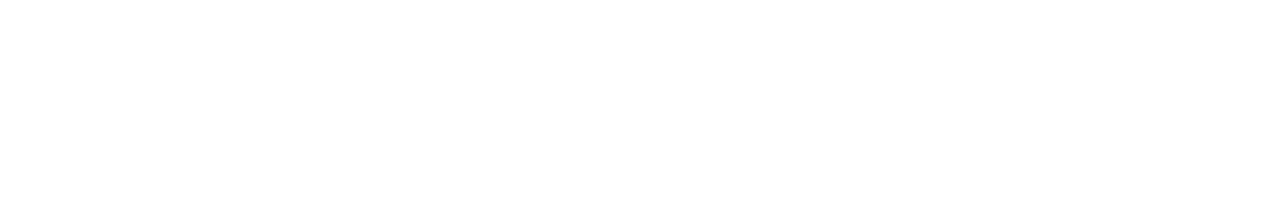
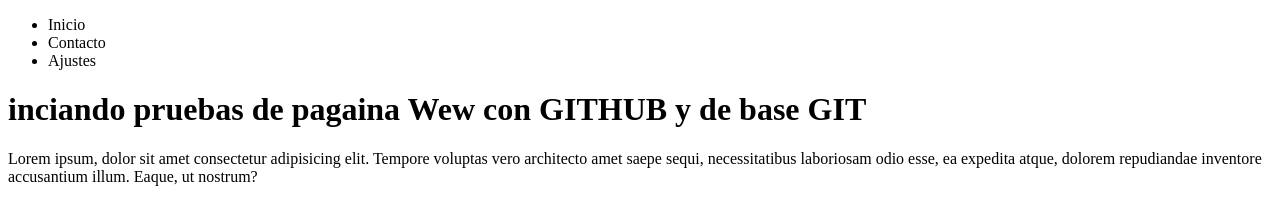
Before and after one commit to Kevin-Black/git-ejemplo, a plain HTML site: page index.html in a window 1280 px wide. Drawn offline with Linux system fonts and the light colour scheme.

Commit message:
Agregando contenido al HTML

```diff
--- a/index.html
+++ b/index.html
@@ -7,6 +7,18 @@
     <title>Document</title>
 </head>
 <body>
+    <header>
+        <ul>
+            <li>Inicio</li>
+            <li>Contacto</li>
+            <li>Ajustes</li>
+        </ul>
+    </header>
+    <main>
+        <h1>inciando pruebas de pagaina Wew con GITHUB y de base GIT</h1>
+
+        <p>Lorem ipsum, dolor sit amet consectetur adipisicing elit. Tempore voluptas vero architecto amet saepe sequi, necessitatibus laboriosam odio esse, ea expedita atque, dolorem repudiandae inventore accusantium illum. Eaque, ut nostrum?</p>
+    </main>
 
 </body>
 </html>
```
